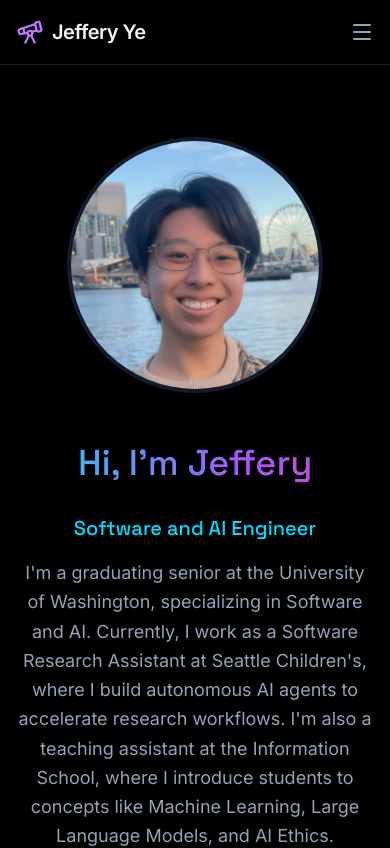
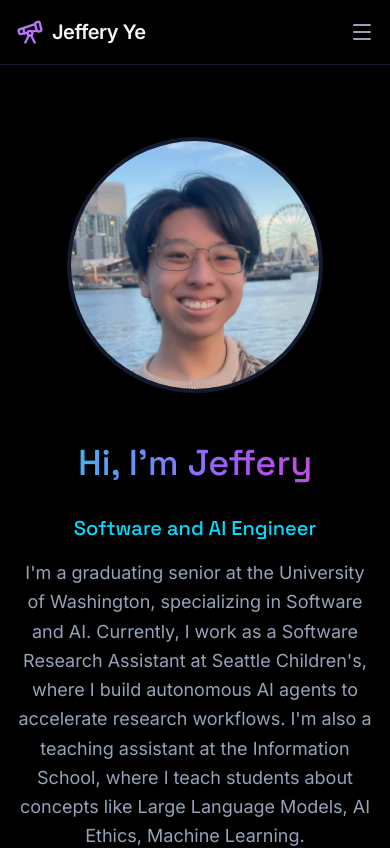
Before and after one commit to jeffery-ye/personal-website, a React (Vite) app in the folder frontend/: page / in a window 390 px wide. Shown: the top 848 px of the page. Built offline with nearby package versions, Linux system fonts and the light colour scheme.

Commit message:
finalized publications view and added a link for protpurify

```diff
--- a/frontend/src/components/ProjectCard.jsx
+++ b/frontend/src/components/ProjectCard.jsx
@@ -19,7 +19,7 @@ const ProjectCard = ({ project }) => {
         {project.description}
       </p>
 
-      <div className="flex items-center justify-between mt-auto">
+      <div className="flex flex-col gap-4 mt-auto">
         <div className="flex flex-wrap gap-2">
           {project.tags.map((tag) => (
             <span key={tag} className="text-xs font-medium px-2.5 py-1 rounded-full bg-space-950 border border-space-800 text-nebula-cyan/80">
@@ -29,6 +29,7 @@ const ProjectCard = ({ project }) => {
         </div>
 
         {project.link && project.link !== '#' && (
+          <div className="flex mt-2">
             <a
               href={project.link}
               target="_blank"
@@ -38,6 +39,7 @@ const ProjectCard = ({ project }) => {
               <Github size={16} />
               View Code
             </a>
+          </div>
         )}
       </div>
     </div>
--- a/frontend/src/components/galaxy/GalaxyNode.jsx
+++ b/frontend/src/components/galaxy/GalaxyNode.jsx
@@ -41,7 +41,7 @@ const GalaxyNode = ({ id, label, x, y, type = 'node', onClick }) => {
 
             {/* Label - Always visible beneath star */}
             <div
-                className="absolute top-full left-1/2 mt-3 px-2 py-1 bg-space-900/90 rounded text-xs text-star-100 whitespace-nowrap drop-shadow-lg pointer-events-none border border-space-700/50"
+                className="absolute top-full left-1/2 mt-3 px-2 py-1 bg-space-900/90 rounded text-xs text-star-100 w-max max-w-[28ch] whitespace-normal text-center leading-tight drop-shadow-lg pointer-events-none border border-space-700/50"
                 style={{ transform: 'translateX(-50%) translateZ(0)', willChange: 'transform' }}
             >
                 {label}
--- a/frontend/src/data/content.js
+++ b/frontend/src/data/content.js
@@ -6,7 +6,7 @@ const projectsData = [
     title: "AI Protein Purification Agent",
     description: "An agentic workflow to create and optimize protein purification protocols, reducing manual experimental design time by over 95%.",
     tags: ["AI Agents", "Full-Stack", "Python", "Work"],
-    link: "#",
+    link: "https://github.com/jeffery-ye/agentic-protein-purification",
     icon: FlaskConical
   },
   {
@@ -67,7 +67,7 @@ const publicationsData = [
     authors: ["Jeffery Ye", "Amy DeRocher", "Monique Khim", "Sandhya Subramanian", "Lisabeth Cron", "Peter J. Myler", "Isabelle Q. Phan"],
     venue: "bioRxiv",
     year: 2026,
-    abstract: "An agentic workflow to create and optimize protein purification protocols, reducing manual experimental design time by over 95%.",
+    abstract: "This paper describes the design and development of an agentic workflow to create and optimize protein purification protocols. It involves an LLM-based literature search/protocol extraction engine, multiple bioinformatics tools, and a multi-agent optimization loop that iteratively refines protocols. This approach reduces manual experimental design time by over 95%.",
     tags: ["AI Agents", "Python", "Work"],
     arxiv: "https://www.biorxiv.org/content/10.64898/2026.03.03.709341v1",
     icon: FileText
@@ -134,7 +134,7 @@ export const content = {
   about: {
     id: 'about',
     label: "About Me",
-    intro: "I'm a graduating senior at the University of Washington, specializing in Software and AI. Currently, I work as a Software Research Assistant at Seattle Children's, where I build autonomous AI agents to accelerate research workflows. I'm also a teaching assistant at the Information School, where I introduce students to concepts like Machine Learning, Large Language Models, and AI Ethics.",
+    intro: "I'm a graduating senior at the University of Washington, specializing in Software and AI. Currently, I work as a Software Research Assistant at Seattle Children's, where I build autonomous AI agents to accelerate research workflows. I'm also a teaching assistant at the Information School, where I teach students about concepts like Large Language Models, AI Ethics, Machine Learning.",
 
     bio: [
       "Hi, I'm Jeffery, a senior Informatics student at the University of Washington. I'm a software research assistant at Seattle Children's Research Institute, where I get to combine my passions for AI/NLP with fascinating (and terrifying) infectious diseases. I've created complex agentic workflows, worked on full-stack web applications, and written a research paper there. I'm also a teaching assistant for the Information School, where I help instruct students on the foundations of Informatics. We discuss concepts at the intersection between technology and society, and I've enjoyed teaching classes on topics like LLMs, algorithmic bias, cybersecurity, data science, etc.",
--- a/frontend/src/pages/Publications.jsx
+++ b/frontend/src/pages/Publications.jsx
@@ -20,7 +20,7 @@ const Publications = () => {
         </div>
       </div>
 
-      <div className="grid grid-cols-1 md:grid-cols-2 lg:grid-cols-3 gap-6">
+      <div className="flex flex-col gap-6 max-w-4xl mx-auto w-full">
         {content.publications.data.map((pub) => (
           <PublicationCard key={pub.id} publication={pub} />
         ))}
```
Lines whose indentation alone changed are shown as unchanged.
